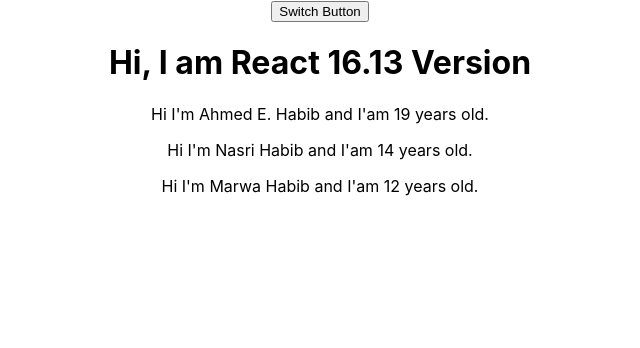
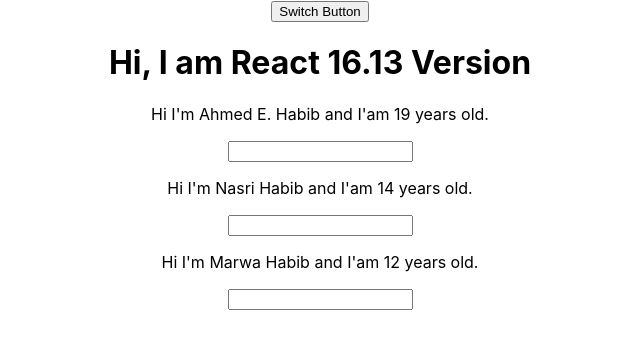
Before and after one commit to 4hmedhabib/React-learning, a React (Create React App) app in the folder my-app/: page / in a window 1280 px wide. Shown: the top 348 px of the page, without its empty margins (320-960 px from the left). Built offline with nearby package versions, Linux system fonts and the light colour scheme.

Commit message:
name change handler

```diff
--- a/my-app/src/App.js
+++ b/my-app/src/App.js
@@ -22,6 +22,16 @@
     });
   };
 
+  const nameChangeHandler = (event) => {
+    setPersonState({
+      persons: [
+        { name: "Ahmed E. Habib", age: 19 },
+        { name: event.target.value, age: 14 },
+        { name: "Marwa Habib", age: 12 },
+      ],
+    });
+  };
+
   return (
     <div className="App">
       <button onClick={switchNameHandler}>Switch Button</button>
@@ -33,6 +43,7 @@
       <Person
         name={personState.persons[1].name}
         age={personState.persons[1].age}
+        nameChange={nameChangeHandler}
       />
       <Person
         name={personState.persons[2].name}
--- a/my-app/src/Person/Person.js
+++ b/my-app/src/Person/Person.js
@@ -6,7 +6,7 @@
       <p>
         Hi I'm {props.name} and I'am {props.age} years old.
       </p>
-      <p>{props.children}</p>
+      <input type="text" onChange={props.nameChange}></input>
     </div>
   );
 };
```
